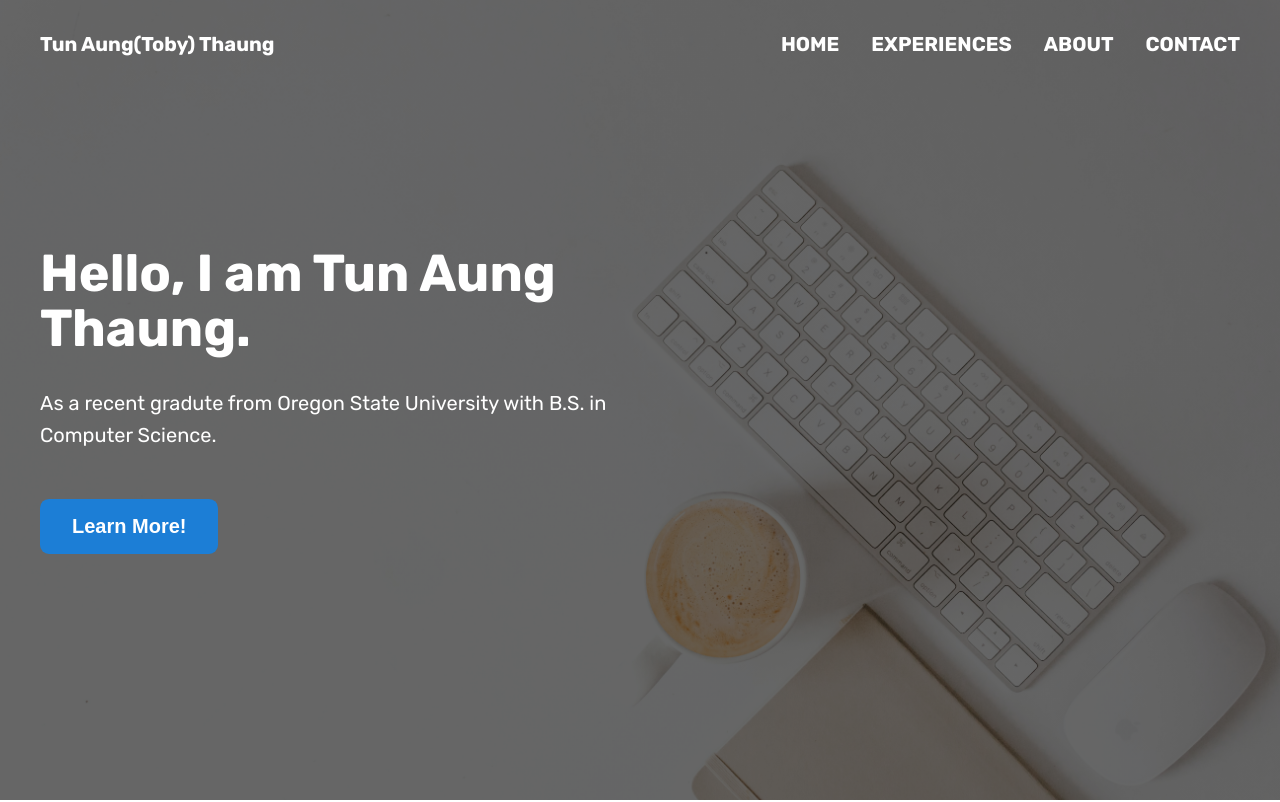
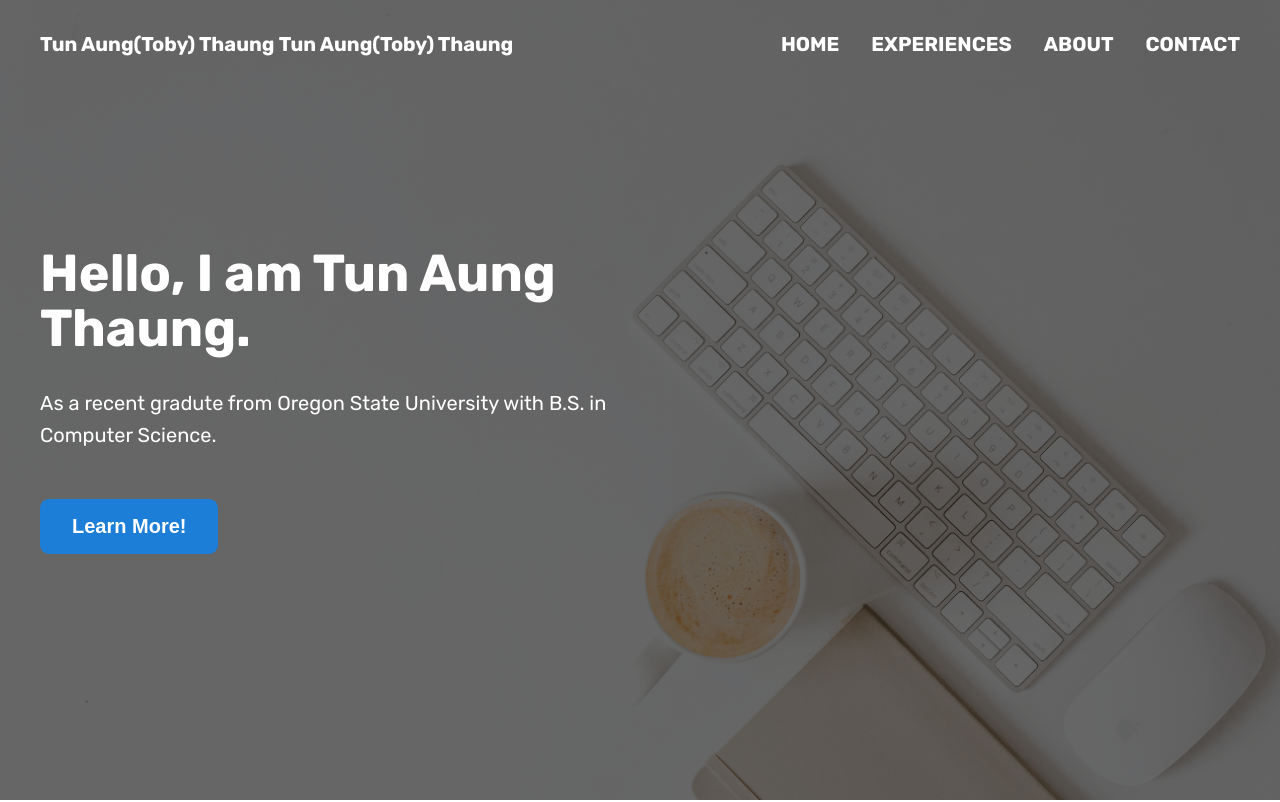
Before and after one commit to toby12352/toby12352.github.io, a website: page index.html in a window 1280 px wide. Shown: the top 802 px of the page. Drawn offline with Linux system fonts and the light colour scheme.

Commit message:
Changes made

```diff
--- a/index.html
+++ b/index.html
@@ -23,7 +23,10 @@
     <header>
       <nav class="container">
         <div>
-          <a class="navi-link" href="index.html">Tun Aung(Toby) Thaung</a>
+          <a class="navi-link" href="about.html">Tun Aung(Toby) Thaung</a>
+          <button class="navi-link navi-button navi-button-contact">
+            Tun Aung(Toby) Thaung
+          </button>
         </div>
         <div class="navi-links">
           <a class="navi-link" href="index.html">HOME</a>
```
